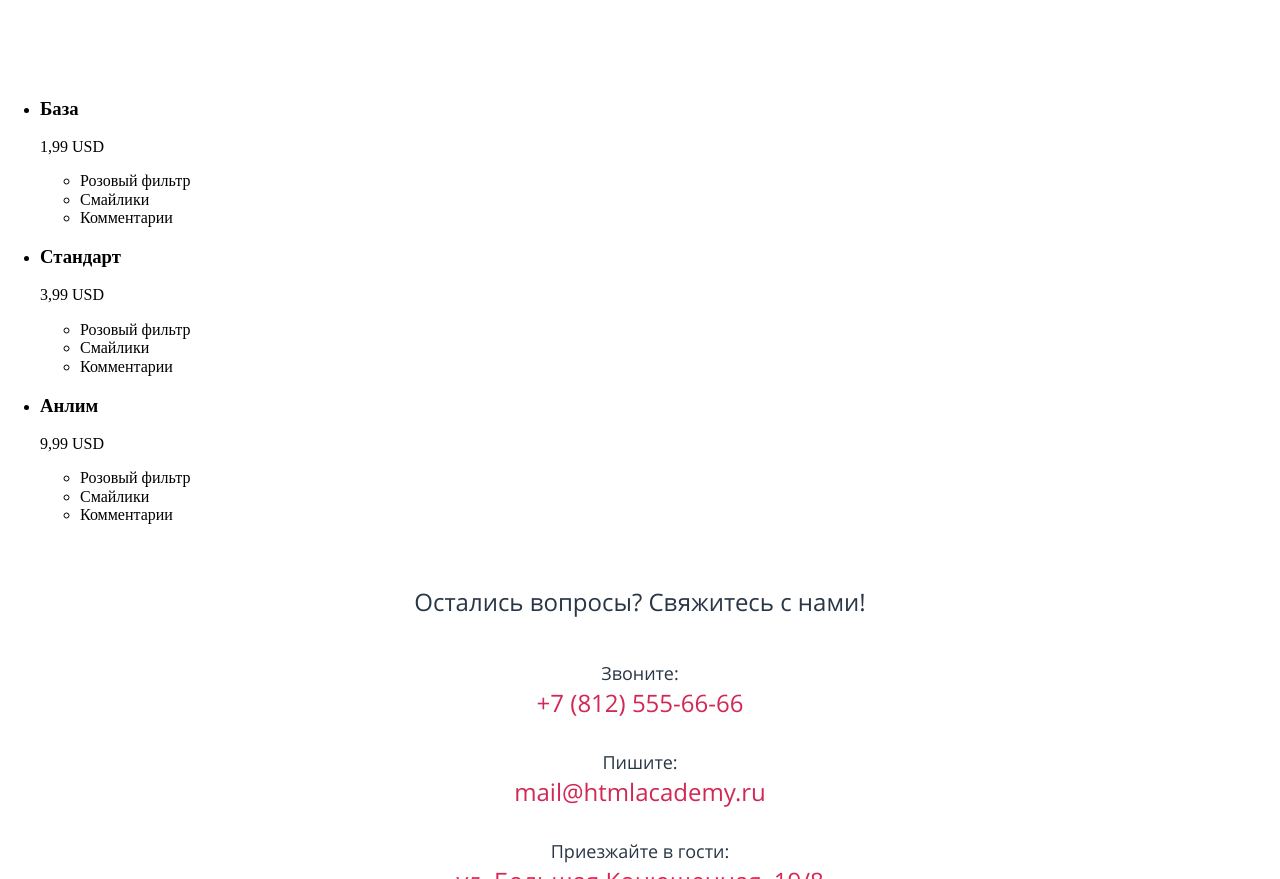
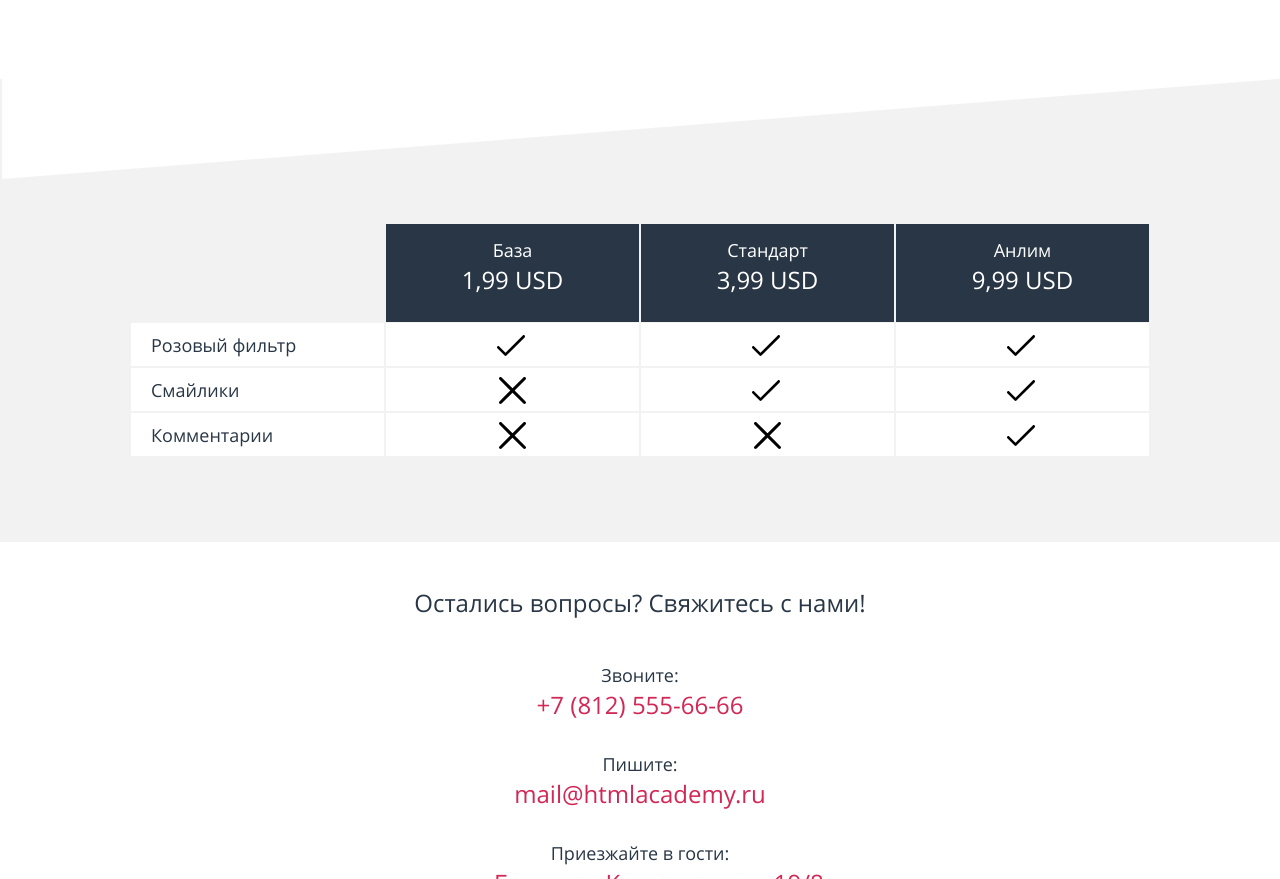
Before and after one commit to Kr1n/1087975-pink-20, a website: page source/index.html in a window 1280 px wide. Shown: the part 2651-3530 px from the top of the page. Drawn offline with nearby package versions, Linux system fonts and the light colour scheme; files that its build step writes are made by us from their sources.

Commit message:
Разметка цен

```diff
--- a/source/index.html
+++ b/source/index.html
@@ -137,15 +137,35 @@
       <div class="price__wrapper slider">
         <ul class="price__list slider__list">
 
+          <li class="price__item price__legend slider__item">
+            <ul class="price__advantages advantages">
+              <li class="advantages__item">
+                <span class="advantages__item-text">Розовый фильтр</span>
+              </li>
+              <li class="advantages__item">
+                <span class="advantages__item-text">Смайлики</span>
+              </li>
+              <li class="advantages__item">
+                <span class="advantages__item-text">Комментарии</span>
+              </li>
+            </ul>
+          </li>
+
           <li class="price__item slider__item">
             <div class="price__description">
               <h3 class="price__header">База</h3>
               <p class="price__cost">1,99 USD</p>
             </div>
             <ul class="price__advantages advantages">
-              <li class="advantages__item advantages__item--included">Розовый фильтр<span class="visually-hidden">Да</span></li>
-              <li class="advantages__item">Смайлики<span class="visually-hidden">Нет</span></li>
-              <li class="advantages__item">Комментарии<span class="visually-hidden">Нет</span></li>
+              <li class="advantages__item advantages__item--included">
+                <span class="advantages__item-text">Розовый фильтр<span class="visually-hidden">Да</span></span>
+              </li>
+              <li class="advantages__item advantages__item--not-included">
+                <span class="advantages__item-text">Смайлики<span class="visually-hidden">Нет</span></span>
+              </li>
+              <li class="advantages__item advantages__item--not-included">
+                <span class="advantages__item-text">Комментарии<span class="visually-hidden">Нет</span></span>
+              </li>
             </ul>
           </li>
 
@@ -155,9 +175,15 @@
               <p class="price__cost">3,99 USD</p>
             </div>
             <ul class="price__advantages advantages">
-              <li class="advantages__item advantages__item--included">Розовый фильтр<span class="visually-hidden">Да</span></li>
-              <li class="advantages__item advantages__item--included">Смайлики<span class="visually-hidden">Да</span></li>
-              <li class="advantages__item">Комментарии<span class="visually-hidden">Нет</span></li>
+              <li class="advantages__item advantages__item--included">
+                <span class="advantages__item-text">Розовый фильтр<span class="visually-hidden">Да</span></span>
+              </li>
+              <li class="advantages__item advantages__item--included">
+                <span class="advantages__item-text">Смайлики<span class="visually-hidden">Да</span></span>
+              </li>
+              <li class="advantages__item advantages__item--not-included">
+                <span class="advantages__item-text">Комментарии<span class="visually-hidden">Нет</span></span>
+              </li>
             </ul>
           </li>
 
@@ -167,14 +193,20 @@
               <p class="price__cost">9,99 USD</p>
             </div>
             <ul class="price__advantages advantages">
-              <li class="advantages__item advantages__item--included">Розовый фильтр<span class="visually-hidden">Да</span></li>
-              <li class="advantages__item advantages__item--included">Смайлики<span class="visually-hidden">Да</span></li>
-              <li class="advantages__item advantages__item--included">Комментарии<span class="visually-hidden">Да</span></li>
+              <li class="advantages__item advantages__item--included">
+                <span class="advantages__item-text">Розовый фильтр<span class="visually-hidden">Да</span></span>
+              </li>
+              <li class="advantages__item advantages__item--included">
+                <span class="advantages__item-text">Смайлики<span class="visually-hidden">Да</span></span>
+              </li>
+              <li class="advantages__item advantages__item--included">
+                <span class="advantages__item-text">Комментарии<span class="visually-hidden">Да</span></span>
+              </li>
             </ul>
           </li>
 
         </ul>
-        <p class="slider__toggles">
+        <p class="slider__toggles mobile-only">
           <button class="slider__toggle slider__toggle--active" type="button"><span class="visually-hidden">1</span></button>
           <button class="slider__toggle" type="button"><span class="visually-hidden">2</span></button>
           <button class="slider__toggle" type="button"><span class="visually-hidden">3</span></button>
--- /dev/null
+++ b/source/sass/blocks/advantages.scss
@@ -0,0 +1,87 @@
+.advantages{
+	font-family: "Open Sans", "Arial", sans-serif;
+	font-style: normal;
+	margin: 0;
+	padding: 0;
+	list-style: none;
+}
+
+.advantages__item{
+	background-color: $white-bg;
+	border-top: 1px solid $common-bg;
+	border-bottom: 1px solid $common-bg;
+	box-sizing: border-box;
+	padding-top: 15px;
+	padding-bottom: 15px;
+	padding-left: 20px;
+	position: relative;
+	min-height: 45px;
+
+	@media (min-width: $tablet-width){
+		padding-top: 7px;
+		padding-bottom: 0;
+	}
+}
+
+.advantages__item--included{
+	&::after{
+		content: "";
+		position: absolute;
+		width: 31px;
+		height: 21px;
+		right: 13px;
+		top: calc(50% - 10px);
+		background: url("../img/icon-yes.svg") 0 0 no-repeat;
+		background-size: contain;
+	}
+
+	@media (min-width: $tablet-width){
+		&::after{
+			right: calc(50% - 15px);
+		}
+	}
+}
+
+.advantages__item--not-included{
+	&::after{
+		content: "";
+		position: absolute;
+		width: 27px;
+		height: 27px;
+		background: url("../img/icon-no.svg") 0 0 no-repeat;
+		background-size: contain;
+		right: 18px;
+		top: calc(50% - 13px);
+	}
+
+	@media (min-width: $tablet-width){
+		&::after{
+			right: calc(50% - 13px);
+		}
+	}
+}
+
+.advantages__item-text{
+	color: $text-color;
+	font-weight: normal;
+	font-size: 14px;
+	line-height: 30px;
+	text-transform: uppercase;
+
+	@media (min-width: $tablet-width){
+		text-transform: none;
+	}
+
+	 @media (min-width: $desktop-width){
+	  	font-weight: normal;
+		font-size: 18px;
+		line-height: 30px;
+  }
+}
+
+.advantages__item--included .advantages__item-text,
+.advantages__item--not-included .advantages__item-text{
+	@media (min-width: $tablet-width){
+		display: none;
+	}
+}
--- /dev/null
+++ b/source/sass/blocks/price.scss
@@ -0,0 +1,94 @@
+.price{
+	font-family: "Open Sans", "Arial", sans-serif;
+	font-style: normal;
+	padding-top: 145px;
+	padding-bottom: 45px;
+	background-color: $common-bg;
+	background-image: url(../img/bg-triangle-white.svg);
+    background-repeat: no-repeat;
+    background-size: contain;
+    padding-left: $mobile-padding-left;
+	padding-right: $mobile-padding-right;
+
+	@media (min-width: $tablet-width){
+	    padding-left: $tablet-padding-left;
+		padding-right: $tablet-padding-right;
+  	}
+
+  	@media (min-width: $desktop-width){
+  		padding-left: $desktop-padding-left;
+		padding-right: $desktop-padding-right;
+  	}
+}
+
+.price__list{
+	width: 300%;
+	margin: 0;
+	padding: 0;
+	list-style: none;
+	display: grid;
+	grid-template-columns: 1fr 1fr 1fr;
+	padding-bottom: 40px;
+	transform: translate(-33.3%);
+
+	@media (min-width: $tablet-width){
+		width: 100%;
+		grid-template-columns: 1fr 1fr 1fr 1fr;
+		transform: translate(0px);
+  	}
+}
+
+.price__item{
+	border-left: 1px solid $common-bg;
+	border-right: 1px solid $common-bg;
+	box-sizing: border-box;
+
+	grid-template-rows: 1fr 1fr;
+}
+
+.price__description{
+	background-color: $text-color;
+	text-align: center;
+	padding-top: 11px;
+	padding-bottom: 27px;
+}
+
+.price__header{
+	margin: 0;
+	padding: 0;
+	font-weight: bold;
+	font-size: 16px;
+	line-height: 30px;
+	color: $text-color-white;
+
+	@media (min-width: $desktop-width){
+		font-weight: bold;
+		font-size: 18px;
+		line-height: 30px;
+	}
+}
+
+.price__cost{
+	margin: 0;
+	padding: 0;
+	font-weight: 300;
+	font-size: 18px;
+	line-height: 30px;
+	color: $text-color-white;
+
+	@media (min-width: $desktop-width){
+		font-weight: 300;
+		font-size: 24px;
+		line-height: 30px;
+	}
+}
+
+.price__legend{
+	display: none;
+	margin-top: auto;
+
+	@media (min-width: $tablet-width){
+		display: list-item;
+		grid-row: 2 / -1;
+	}
+}
--- a/source/sass/blocks/slider.scss
+++ b/source/sass/blocks/slider.scss
@@ -6,6 +6,7 @@
 	margin: 0;
 	padding: 0;
 	line-height: 0px;
+	text-align: center;
 
 	@media (min-width: $desktop-width){
 		display: none;
--- a/source/sass/main.scss
+++ b/source/sass/main.scss
@@ -39,3 +39,9 @@ a{
   margin-right: -50vw;
   box-sizing: border-box;
 }
+
+.mobile-only{
+  @media (min-width: $tablet-width){
+    display: none;
+  }
+}
--- a/source/sass/style.scss
+++ b/source/sass/style.scss
@@ -19,4 +19,6 @@
 @import "blocks/contacts.scss";
 @import "blocks/reviews.scss";
 @import "blocks/slider.scss";
+@import "blocks/price.scss";
+@import "blocks/advantages.scss";
 @import "blocks/form-button.scss";
```
